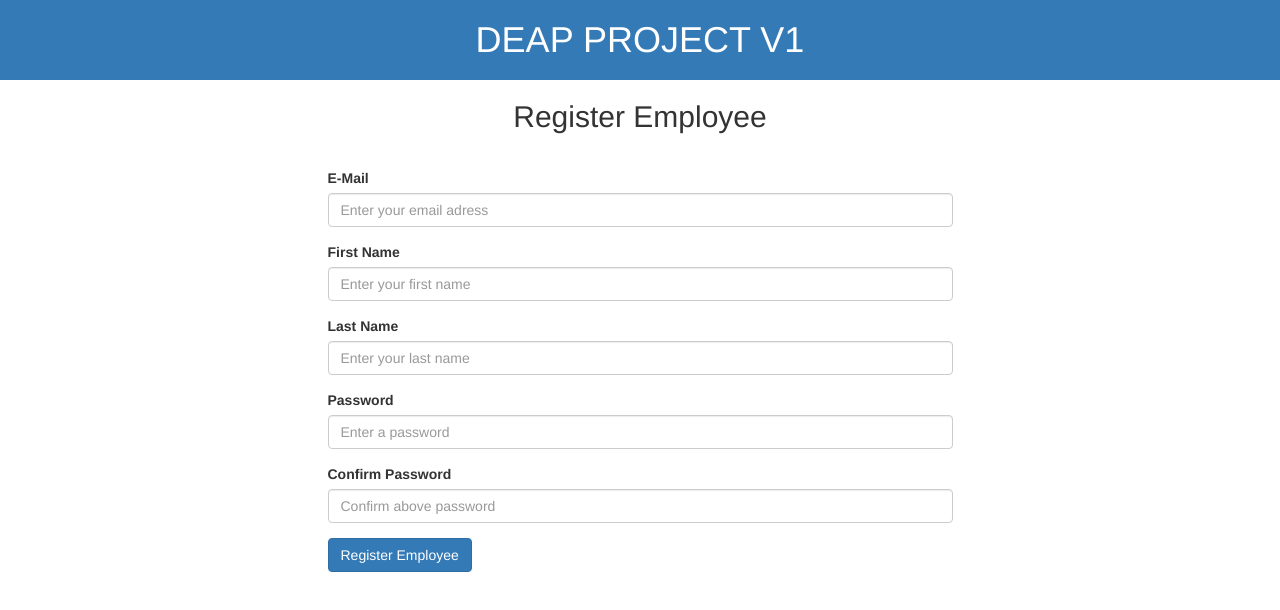
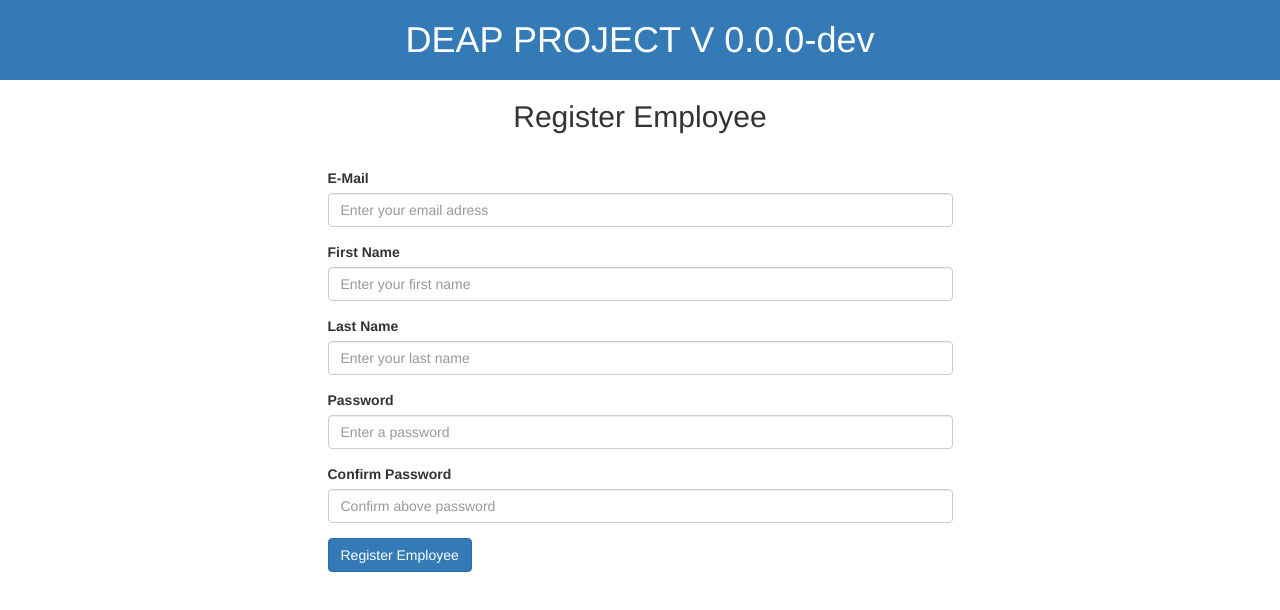
Before and after one commit to darthrevanyunka/deap-frontend, an Angular app: page / in a window 1280 px wide. Shown: the top 610 px of the page. Built offline with nearby package versions, Linux system fonts and the light colour scheme.

Commit message:
Added Automatic versioning

```diff
--- a/src/app/employee/employee.component.html
+++ b/src/app/employee/employee.component.html
@@ -1,7 +1,7 @@
 <div class="row">
 
   <div class="text-center">
-    <h1 style="padding:20px; margin-top:0px;" class="bg-primary">DEAP PROJECT V1</h1>
+    <h1 style="padding:20px; margin-top:0px;" class="bg-primary">DEAP PROJECT V {{currentApplicationVersion}}</h1>
     <h2 style="padding-bottom:25px;">Register Employee</h2>
   </div>
 
--- a/src/app/employee/employee.component.ts
+++ b/src/app/employee/employee.component.ts
@@ -2,6 +2,7 @@ import { Component, OnInit } from '@angular/core';
 import { FormsModule }   from '@angular/forms';
 import { HttpClient } from '@angular/common/http';
 import { EncryptionService } from '../services/encryption.service';
+import { environment } from '../../environments/environment';
 
 @Component({
   selector: 'app-employee',
@@ -10,6 +11,9 @@ import { EncryptionService } from '../services/encryption.service';
   providers: [EncryptionService]
 })
 export class EmployeeComponent implements OnInit {
+
+  currentApplicationVersion = environment.appVersion;
+
 
   constructor(private http: HttpClient, private encryptionService: EncryptionService) { }
 
@@ -24,7 +28,6 @@ export class EmployeeComponent implements OnInit {
     const lastName = formEmployee.lastName;
     const password = formEmployee.password;
     const confPassword = formEmployee.confirmPassword;
-
     //check whether passwords match
     if(password == confPassword){
 
--- a/src/app/services/encryption.service.ts
+++ b/src/app/services/encryption.service.ts
@@ -6,16 +6,16 @@ import * as CryptoJS from 'crypto-js';
 })
 export class EncryptionService {
 
-  secretKey = "NcRfUjXn2r5u7x!A%D*G-KaPdSgVkYp3";
+  secretKey = "my_super_secret_key_ho_ho_ho";
 
   constructor() { }
 
   encrypt(value: string): string {
-    return CryptoJS.AES.encrypt(value, this.secretKey, CryptoJS.mode.ECB).toString();
+    return CryptoJS.AES.encrypt(value, this.secretKey, { mode: CryptoJS.mode.ECB}).toString();
   }
 
   decrypt(textToDecrypt: string) {
-    return CryptoJS.AES.decrypt(textToDecrypt, this.secretKey, CryptoJS.mode.ECB).toString(CryptoJS.enc.Utf8);
+    return CryptoJS.AES.decrypt(textToDecrypt, this.secretKey, { mode: CryptoJS.mode.ECB}).toString(CryptoJS.enc.Utf8);
   }
 
 }
--- a/src/environments/environment.prod.ts
+++ b/src/environments/environment.prod.ts
@@ -1,3 +1,4 @@
 export const environment = {
+  appVersion: require('../../package.json').version,
   production: true
 };
--- a/src/environments/environment.ts
+++ b/src/environments/environment.ts
@@ -3,6 +3,7 @@
 // The list of file replacements can be found in `angular.json`.
 
 export const environment = {
+  appVersion: require('../../package.json').version + '-dev',
   production: false
 };
 
--- a/tsconfig.app.json
+++ b/tsconfig.app.json
@@ -3,7 +3,7 @@
   "extends": "./tsconfig.json",
   "compilerOptions": {
     "outDir": "./out-tsc/app",
-    "types": []
+    "types": ["node"]
   },
   "files": [
     "src/main.ts",
```
